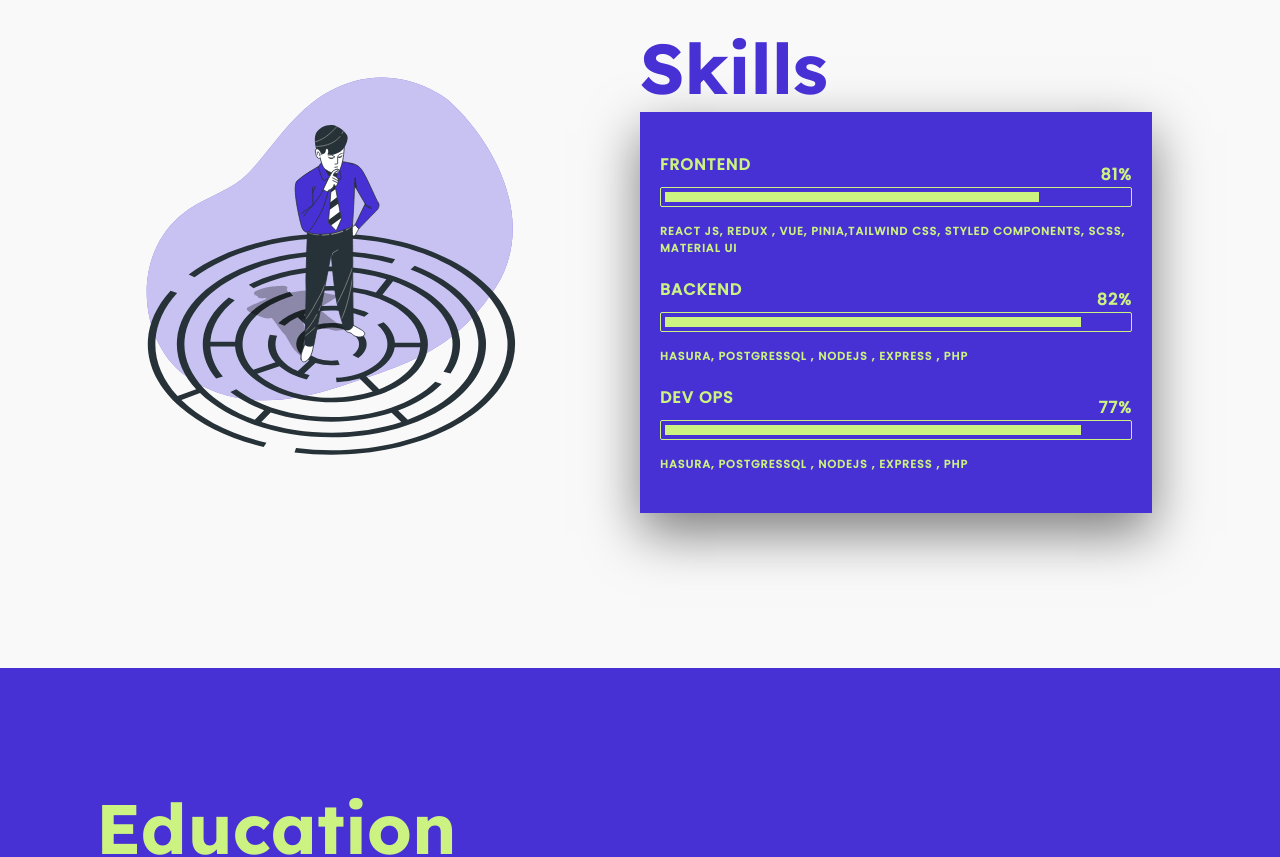
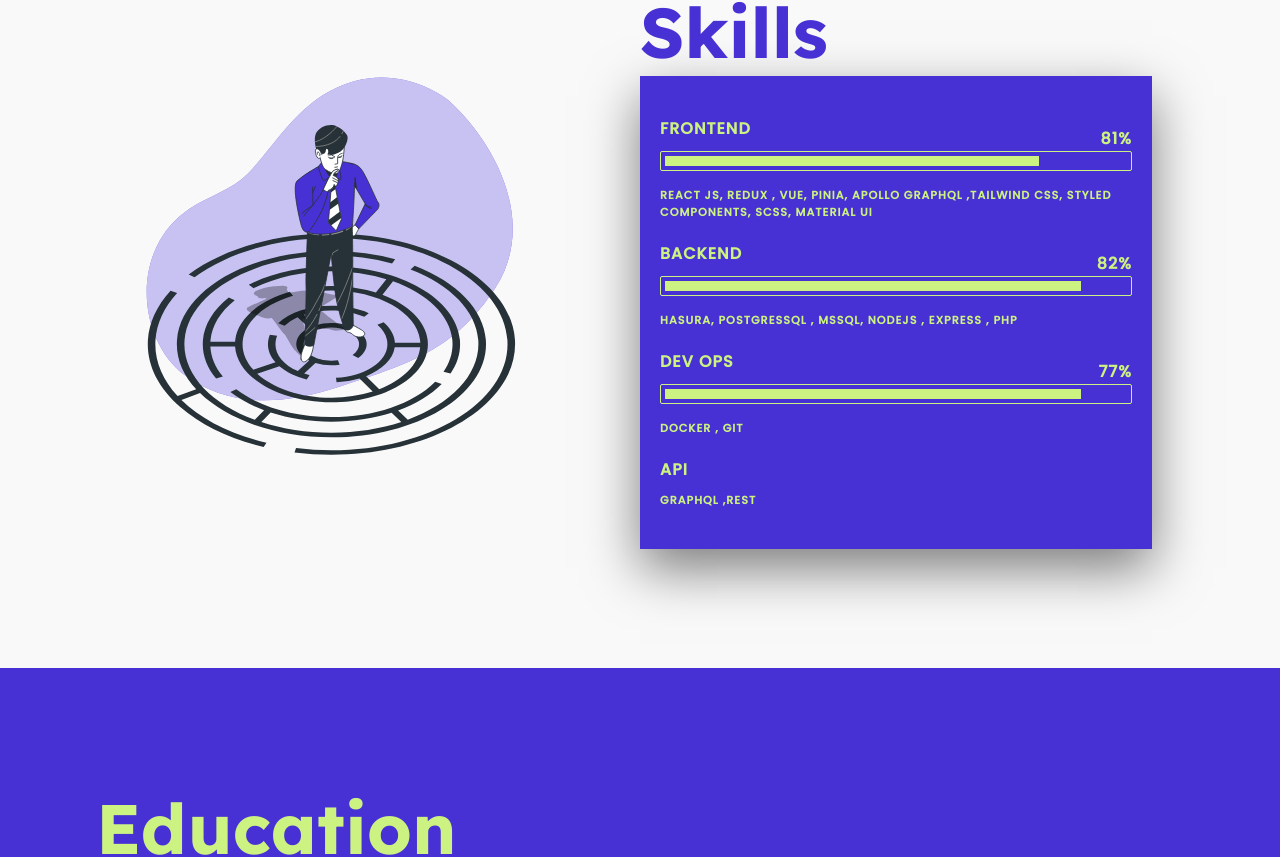
Before and after one commit to SolomonSitotaw23/my-portfolio, a React (Create React App) app: page / in a window 1280 px wide. Shown: the part 932-1789 px from the top of the page. Built offline with nearby package versions, Linux system fonts and the light colour scheme.

Commit message:
header ui improvments

```diff
--- a/src/components/Education.jsx
+++ b/src/components/Education.jsx
@@ -10,10 +10,9 @@ const Education = () => {
           Education <hr />
         </h1>
         <p>
+          <br />
           Collecting inspirations, learning new things and building projects are
-          what filling my daily life. I tried to understand my learning process
-          and want that there is something to learn from the start to the
-          beginning. I’ve shared it further to my friends.
+          what filling my daily life.
         </p>
       </EduText>
       <TimeLine>
--- a/src/components/Header.jsx
+++ b/src/components/Header.jsx
@@ -101,12 +101,18 @@ const Navigation = styled.nav`
   height: ${(props) => (props.changeHeader ? "10vh" : "20vh")};
   transition: 0.5s;
   align-items: center;
+  z-index: 100;
   position: fixed;
   background-color: ${(props) =>
-    props.changeHeader ? "var(--Secondary-color)" : "transparent"};
+    props.changeHeader ? "rgba(255, 255, 255, 0.65)" : ""};
+
+  /* border-radius: ${(props) => (props.changeHeader ? "16px" : "")}; */
 
   box-shadow: ${(props) =>
-    props.changeHeader ? "rgba(149, 157, 165, 0.2) 0px 8px 24px" : ""};
+    props.changeHeader ? " 0 4px 30px rgba(0, 0, 0, 0.1)" : ""};
+  backdrop-filter: ${(props) => (props.changeHeader ? " blur(9.4px)" : "")};
+  -webkit-backdrop-filter: ${(props) =>
+    props.changeHeader ? "blur(9.4px)" : ""};
 `;
 
 const HomeIcon = styled.div`
--- a/src/components/Skills.jsx
+++ b/src/components/Skills.jsx
@@ -11,8 +11,8 @@ const Skills = () => {
           <SkillLevel width="81%"></SkillLevel>
         </Skill>
         <Detail>
-          React js, Redux , Vue, pinia,Tailwind css, styled components, scss,
-          Material ui
+          React js, Redux , Vue, pinia, Apollo Graphql ,Tailwind css, styled
+          components, scss, Material ui
         </Detail>
       </SkillBox>
 
@@ -22,7 +22,7 @@ const Skills = () => {
         <Skill>
           <SkillLevel></SkillLevel>
         </Skill>
-        <Detail>Hasura, Postgressql , Nodejs , Express , php</Detail>
+        <Detail>Hasura, Postgressql , MsSql, Nodejs , Express , php</Detail>
       </SkillBox>
 
       <SkillBox>
@@ -31,7 +31,12 @@ const Skills = () => {
         <Skill>
           <SkillLevel></SkillLevel>
         </Skill>
-        <Detail>Hasura, Postgressql , Nodejs , Express , php</Detail>
+        <Detail>Docker , git </Detail>
+      </SkillBox>
+      <SkillBox>
+        <p>API</p>
+        <p></p>
+        <Detail>Graphql ,Rest </Detail>
       </SkillBox>
     </CenterDiv>
   );
```
